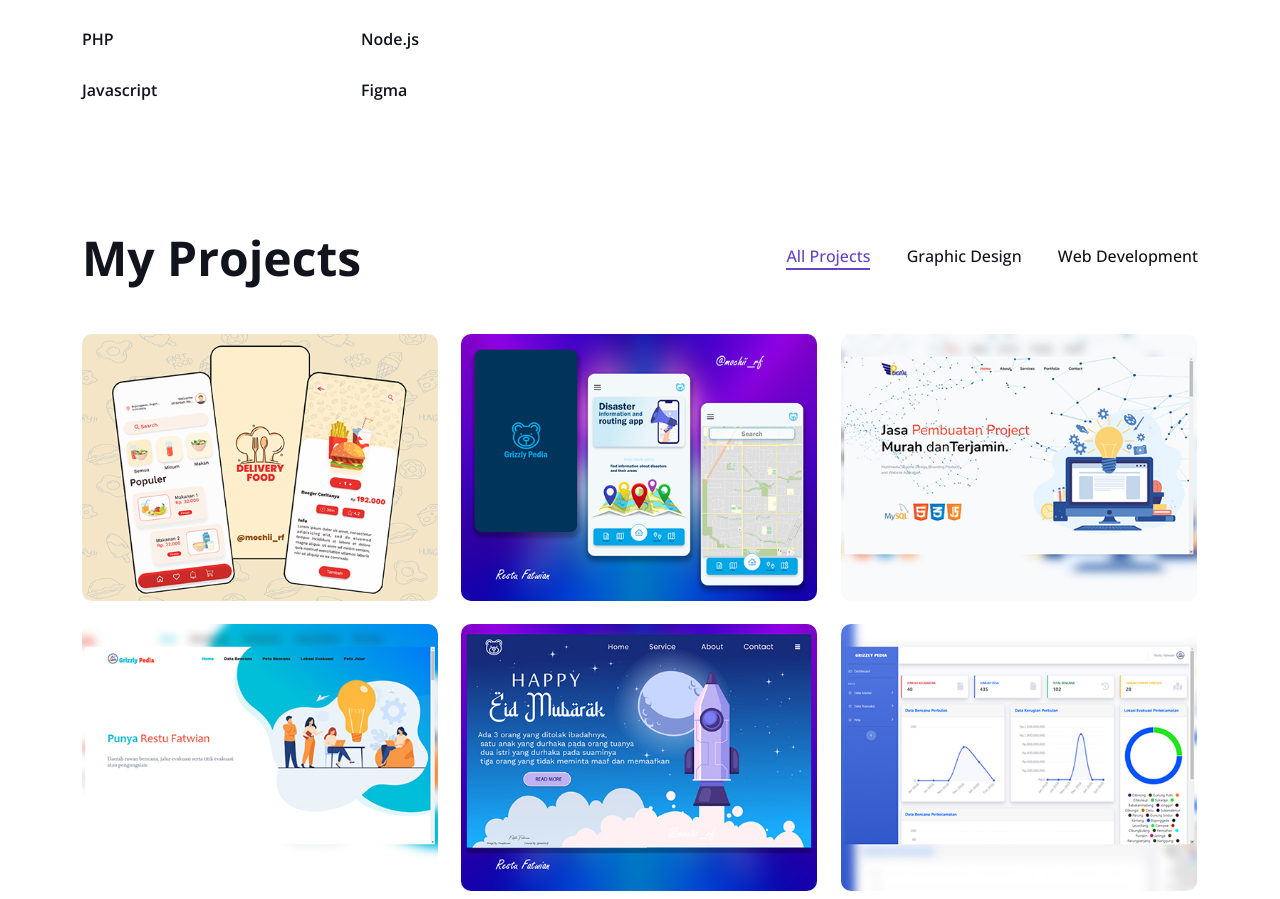
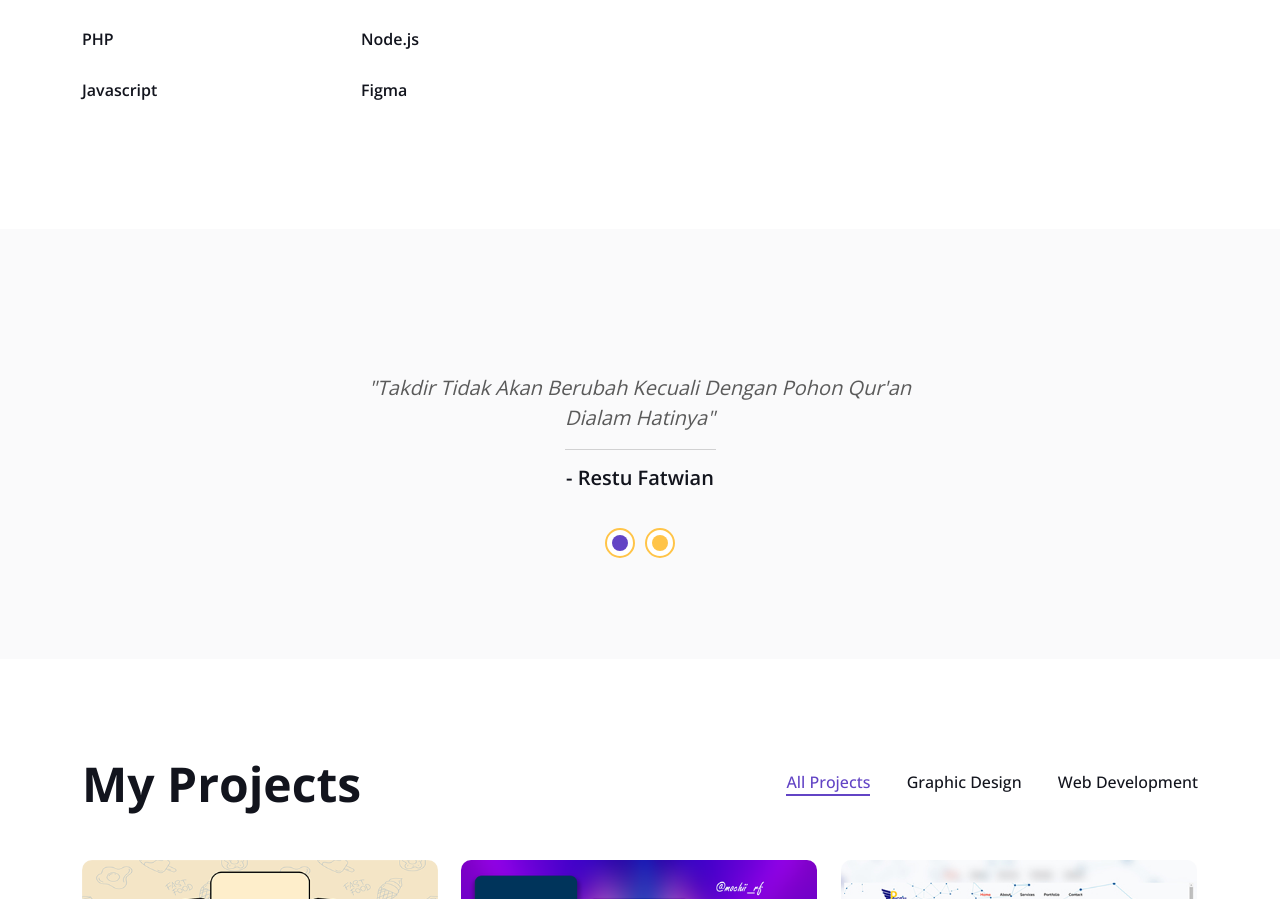
Before and after one commit to mochi165/restufatwian, a PHP site: page / in a window 1280 px wide. Shown: the part 1574-2473 px from the top of the page. Run offline with PHP 8.4, Linux system fonts and the light colour scheme; some libraries are stand-ins or nearby versions.

Commit message:
Update index.php

```diff
--- a/index.php
+++ b/index.php
@@ -213,6 +213,77 @@
         </div>
     </div>
     <!-- Expertise End -->
+   <!-- Testimonial Start -->
+    <div class="container-fluid bg-light py-5 my-5" id="testimonial">
+        <div class="container-fluid py-5">
+            <h1 class="display-5 text-center mb-5 wow fadeInUp" data-wow-delay="0.1s"></h1>
+            <div class="row justify-content-center">
+                <div class="col-lg-3 d-none d-lg-block">
+                    <div class="testimonial-left h-100">
+
+                    </div>
+                </div>
+                <div class="col-lg-6 wow fadeInUp" data-wow-delay="0.5s">
+                    <div class="owl-carousel testimonial-carousel">
+                        <div class="testimonial-item text-center">
+                            <!-- <div class="position-relative mb-5">
+                                <img class="img-fluid rounded-circle border border-secondary p-2 mx-auto" src="img/testimonial-1.jpg" alt="">
+                                <div class="testimonial-icon">
+                                    <i class="fa fa-quote-left text-primary"></i>
+                                </div>
+                            </div> -->
+                            <p class="fs-5 fst-italic">"Takdir Tidak Akan Berubah Kecuali Dengan Pohon Qur'an Dialam Hatinya"</p>
+                            <hr class="w-25 mx-auto">
+                            <h5>- Restu Fatwian</h5>
+                            <!-- <span>Profession</span> -->
+                        </div>
+                        <div class="testimonial-item text-center">
+                            <!-- <div class="position-relative mb-5">
+                                <img class="img-fluid rounded-circle border border-secondary p-2 mx-auto" src="img/testimonial-1.jpg" alt="">
+                                <div class="testimonial-icon">
+                                    <i class="fa fa-quote-left text-primary"></i>
+                                </div>
+                            </div> -->
+                            <p class="fs-5 fst-italic">"Sesungguhnya tidak akan mengubah nasib suatu kaum hingga mereka mengubah diri mereka sendiri"</p>
+                            <hr class="w-25 mx-auto">
+                            <h5>- QS. Ar-Ra'd:11</h5>
+                            <!-- <span>Profession</span> -->
+                        </div>
+                        <!-- <div class="testimonial-item text-center">
+                            <div class="position-relative mb-5">
+                                <img class="img-fluid rounded-circle border border-secondary p-2 mx-auto" src="img/testimonial-2.jpg" alt="">
+                                <div class="testimonial-icon">
+                                    <i class="fa fa-quote-left text-primary"></i>
+                                </div>
+                            </div>
+                            <p class="fs-5 fst-italic">Dolores sed duo clita tempor justo dolor et stet lorem kasd labore dolore lorem ipsum. At lorem lorem magna ut et, nonumy et labore et tempor diam tempor erat.</p>
+                            <hr class="w-25 mx-auto">
+                            <h5>Client Name</h5>
+                            <span>Profession</span>
+                        </div>
+                        <div class="testimonial-item text-center">
+                            <div class="position-relative mb-5">
+                                <img class="img-fluid rounded-circle border border-secondary p-2 mx-auto" src="img/testimonial-3.jpg" alt="">
+                                <div class="testimonial-icon">
+                                    <i class="fa fa-quote-left text-primary"></i>
+                                </div>
+                            </div>
+                            <p class="fs-5 fst-italic">Dolores sed duo clita tempor justo dolor et stet lorem kasd labore dolore lorem ipsum. At lorem lorem magna ut et, nonumy et labore et tempor diam tempor erat.</p>
+                            <hr class="w-25 mx-auto">
+                            <h5>Client Name</h5>
+                            <span>Profession</span>
+                        </div> -->
+                    </div>
+                </div>
+                <div class="col-lg-3 d-none d-lg-block">
+                    <div class="testimonial-right h-100">
+
+                    </div>
+                </div>
+            </div>
+        </div>
+    </div>
+    <!-- Testimonial End -->
 
     <!-- Projects Start -->
     <div class="container-xxl py-6 pt-5" id="project">
```
